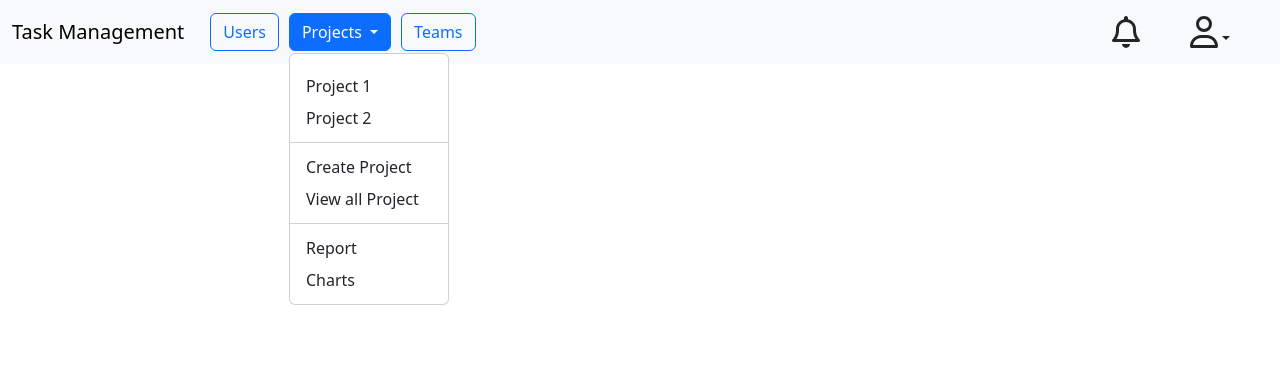
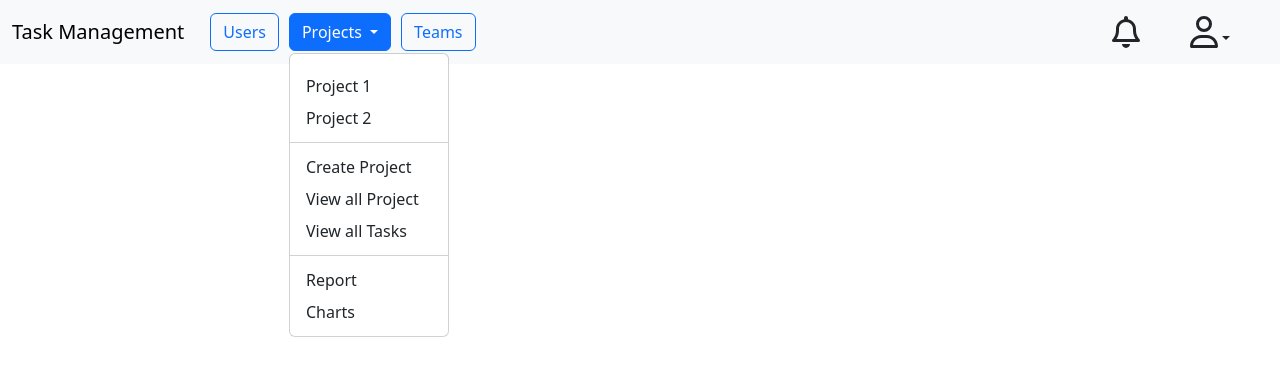
Before and after one commit to BRINTHALINGAM/TaskManagement, an Angular app: page / in a window 1280 px wide. Both pictures are taken after a click on the button "Projects". Shown: the top 376 px of the page. Built offline with nearby package versions, Linux system fonts and the light colour scheme.

Commit message:
Button added in home page

```diff
--- a/src/app/home/home.component.html
+++ b/src/app/home/home.component.html
@@ -28,6 +28,7 @@
                 <div class="dropdown-divider"></div>
                 <button ngbDropdownItem>Create Project</button>
                 <button ngbDropdownItem>View all Project</button>
+                <button ngbDropdownItem>View all Tasks</button>
                 <div class="dropdown-divider"></div>
                 <button ngbDropdownItem>Report</button>
                 <button ngbDropdownItem [routerLink]="['/chart']" routerLinkActive="router-link-active" >Charts</button>
```
